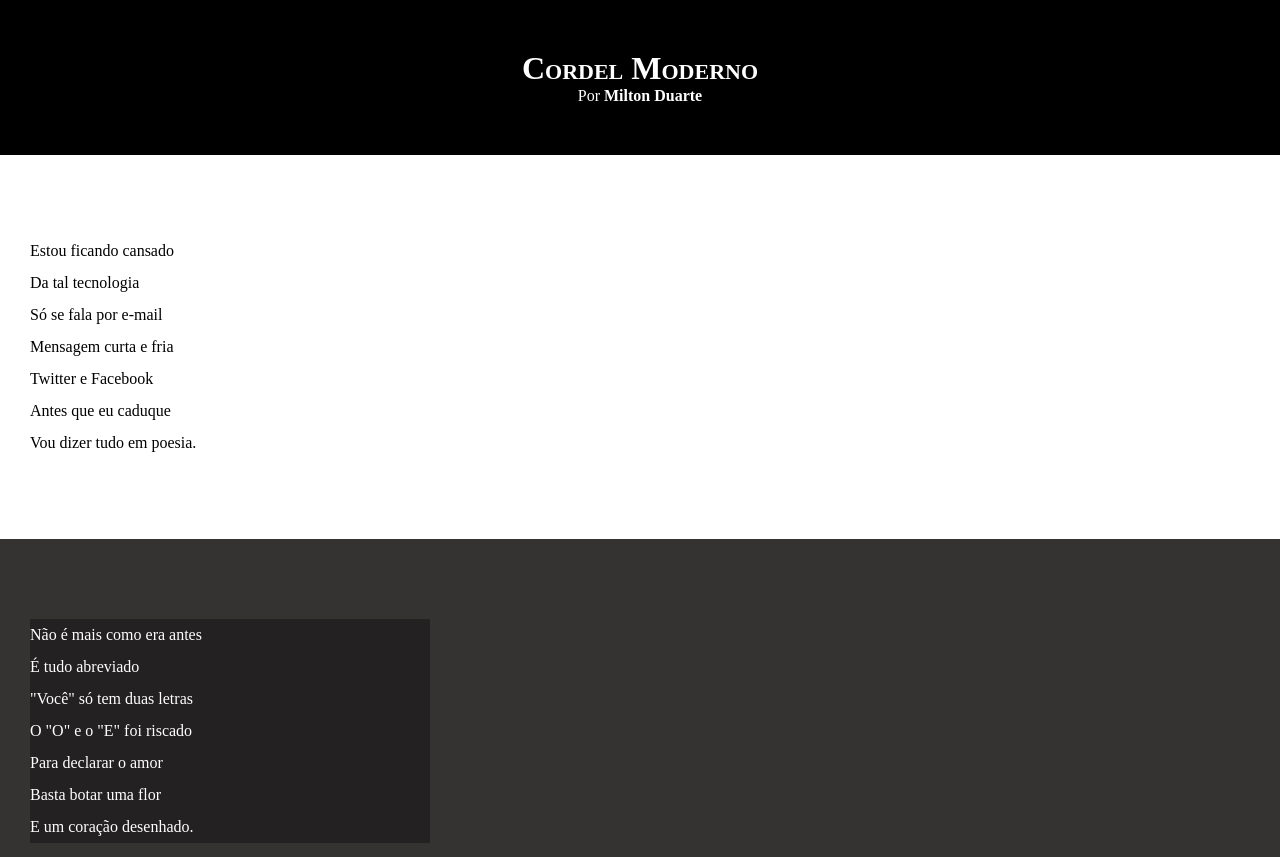
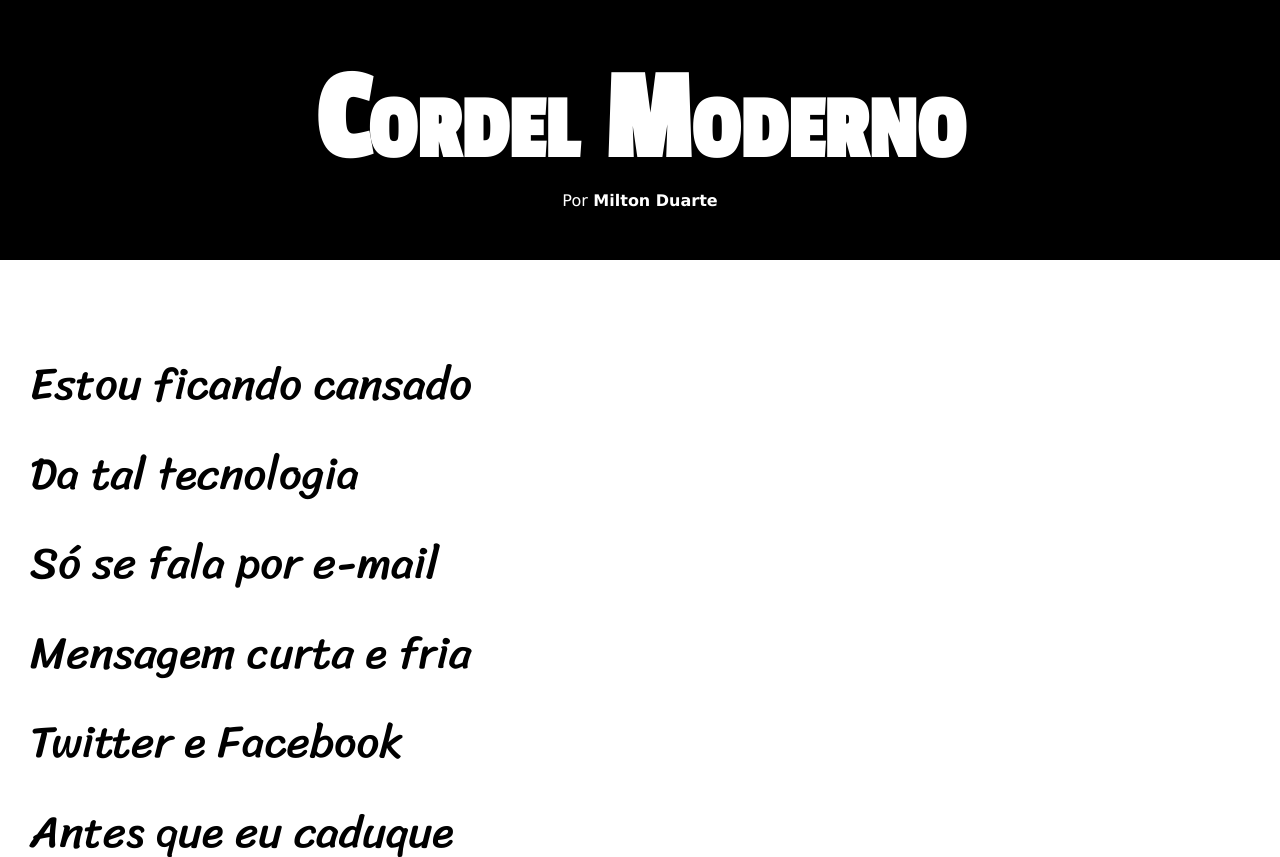
Before and after one commit to julinxj/html-css, a plain HTML site: page desafios/012/index.html in a window 1280 px wide. Shown: the top 857 px of the page. Drawn offline with Linux system fonts and the light colour scheme.

Commit message:
arualizaçao de estilos

```diff
--- a/desafios/012/estillo/style.css
+++ b/desafios/012/estillo/style.css
@@ -1,6 +1,14 @@
 @charset "UTF-8";
 
 @import url('https://fonts.googleapis.com/css2?family=Bebas+Neue&family=Inter:wght@600&family=Passion+One&family=Sriracha&display=swap');
+
+@import url('https://fonts.googleapis.com/css2?family=Passion+One&family=Sriracha&display=swap');
+
+:root {
+    --fonte1: verdana, Geneva, Tahoma, sans-serif;
+    --fonte2: 'Passion One', sans-serif;;
+    --fonte3: 'Sriracha', cursive;
+}
 
 * {
     margin: 0px;
@@ -10,6 +18,7 @@
 html, body {
     min-height: 100vh;
     background-color: darkgrey;
+    font-family: var(--fonte1);
 }
 
 header {
@@ -21,19 +30,21 @@ header {
 header > h1 {
     padding-top: 50px;
     font-variant: small-caps;
+    font-family: var(--fonte2);
+    font-size: 10vw;
 }
 
 header > p {
     padding-bottom: 50px;
 }
 
-a {
+header a, footer a {
     color: white;
     text-decoration: none;
     font-weight: bolder;
 }
 
-a:hover {
+header a:hover, footer a:hover {
     text-decoration: underline;
 }
 
@@ -42,6 +53,8 @@ section {
     padding-bottom: 10vh;
     line-height: 2em;
     padding-left: 30px;
+    font-family: var(--fonte3);
+    font-size: 3.5vw;
 }
 
 section.normal {
@@ -55,8 +68,9 @@ section.imagem {
 }
 
 section.imagem > p {
+    display: inline-block;
     background-color: rgba(0, 0, 0, 0.338);
-    width: 400px;
+    padding: 5px;
 }
 
 footer {
```
